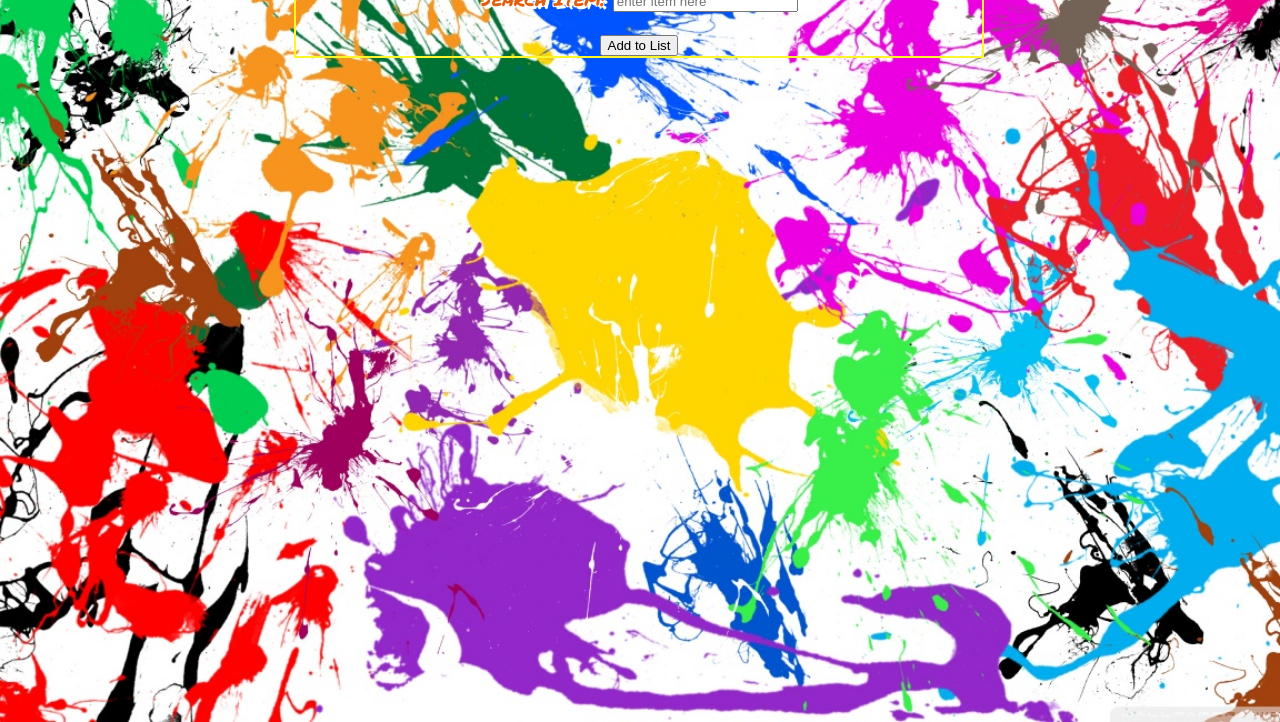
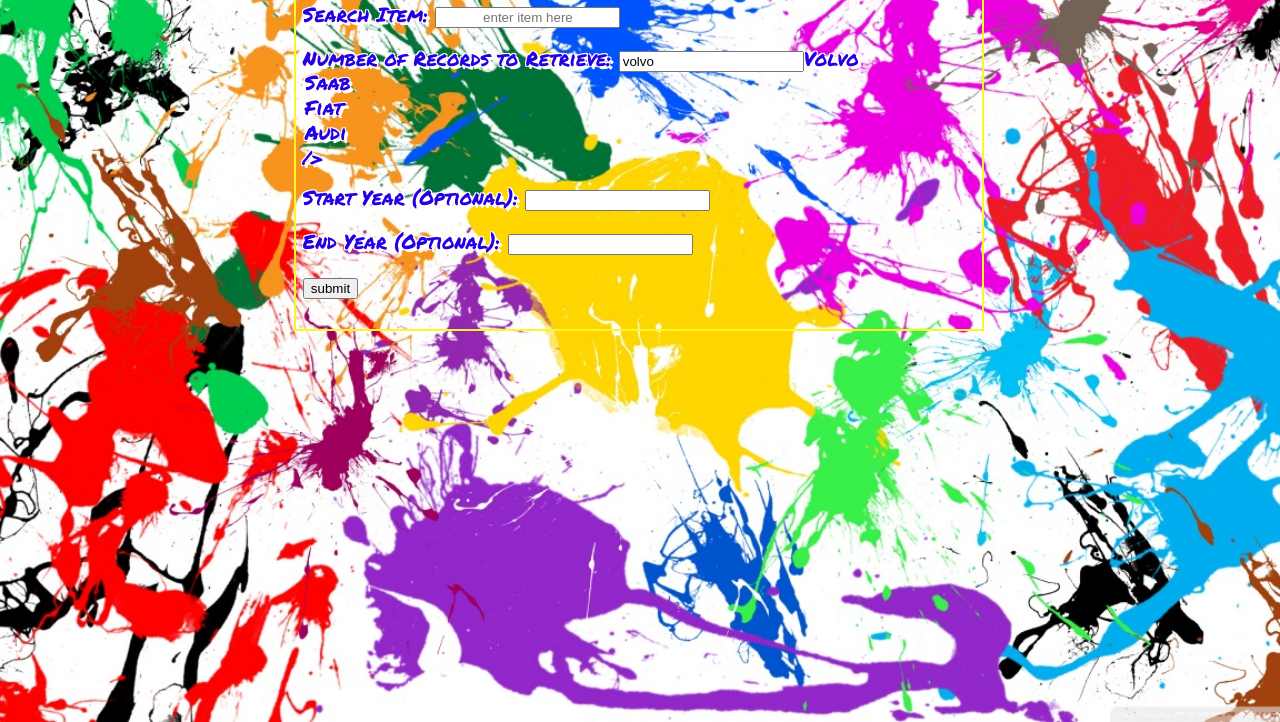
Before and after one commit to jwilson99/NYTimesAPI, a plain HTML site: page index.html in a window 1280 px wide. Shown: the part 78-800 px from the top of the page. Drawn offline with Linux system fonts and the light colour scheme.

Commit message:
slow progress on frontEnd

```diff
--- a/index.html
+++ b/index.html
@@ -10,13 +10,33 @@
 	<body>
 		<div class="wrapper">
 			<h1>NEW YORK TIMES SEARCH</h1>
-			<form name="search-form">
+			<form action="/action_page.php" name="search-form">
 				<label for="search-item">Search Item:</label>
-				<input id="search-item" type="text" name"search-item" placeholder="enter item here"/>
+				<input id="search-item" type="text" name="search-item" placeholder="enter item here"/>
 				<br/>
 				<br/>
-				<input type="button" value="Add to List" onclick="processForm()"/>
-				<div id ="checkList"></div>
+				<!-- double arrows for selection # -->
+				<label for="numRecords">Number of Records to Retrieve:</label>
+				<input id="numRecords" type="text"
+				select name="numRecords"
+
+				    <option value="volvo">Volvo</option>
+				    <option value="saab">Saab</option>
+				    <option value="fiat" selected>Fiat</option>
+				    <option value="audi">Audi</option>
+				  </select>/>
+				<br/>
+				<br/>
+				<label for="startYr">Start Year (Optional):</label>
+				<input id="startYr" type="text" name="startYr"/>
+				<br/>
+				<br/>
+				<label for="endYr">End Year (Optional):</label>
+				<input id="endYr" type="text" name="endYr"/>
+				<br/>
+				<br/>
+				<input type="button" value="submit" onclick="processForm()"/>
+				<div id ="search"></div>
 				<script type="text/javascript" src="style.js"></script>
 			</form>
 		</div>
--- a/style.css
+++ b/style.css
@@ -1,6 +1,6 @@
 html{
 	font-family: 'Permanent Marker', cursive;
-		color:#E05F10;
+		color:#2500E2;
 		font-size: 20px;
 		    text-shadow:
 		     3px 3px 0 #fff,
@@ -48,3 +48,14 @@ body{
   -o-background-size: cover;
   background-size: cover;
 }
+
+form{
+	text-align: left;
+	margin-left: 1%;
+	margin-top: 30px;
+	margin-bottom: 30px;
+}
+
+#search-item {
+	text-align: center;
+}
```
Also changed, not shown: style.js (+25 -0 lines).
